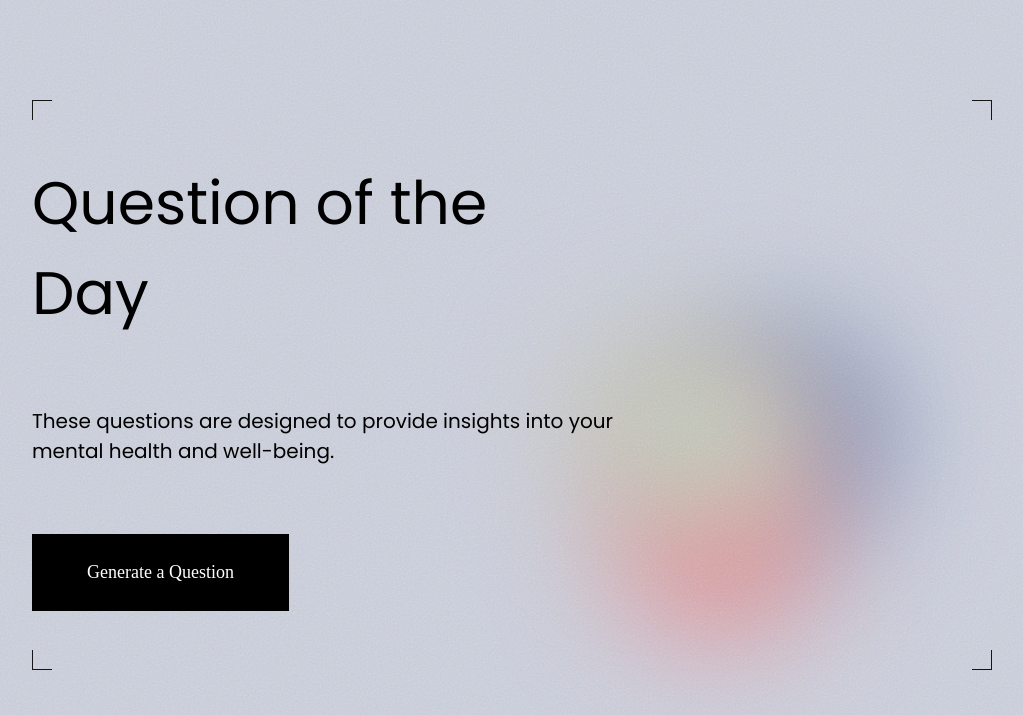
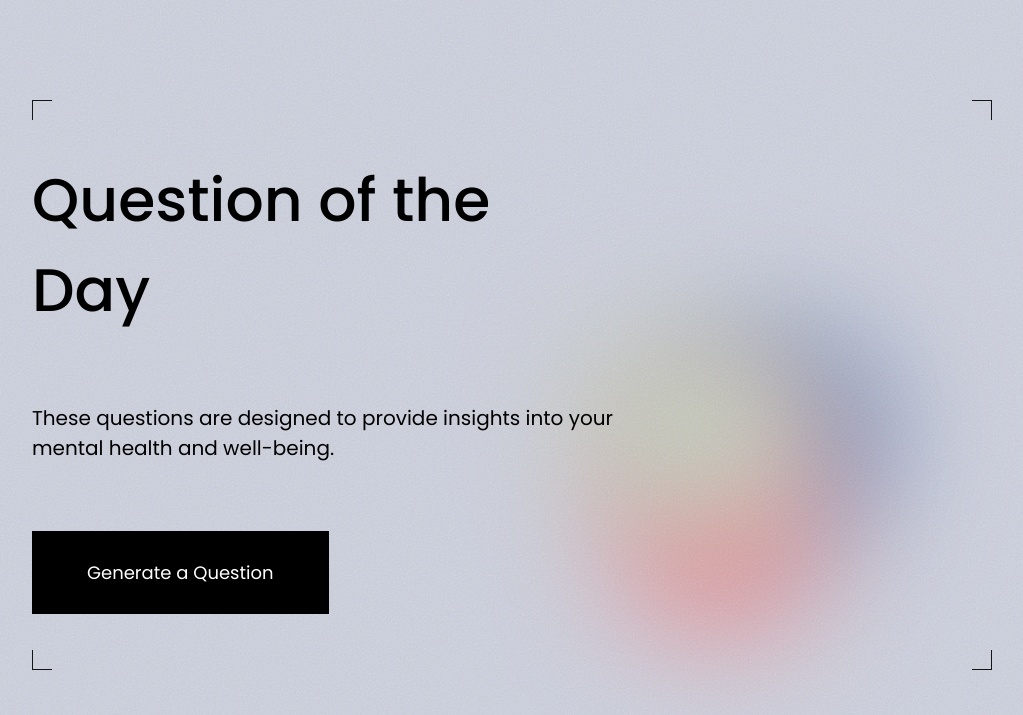
Before and after one commit to vladazachem/Codecademy_Question-of-the-Day, a plain HTML site: page index.html in a window 1280 px wide. Shown: the whole page, without its empty margins (128-1151 px from the left). Drawn offline with Linux system fonts and the light colour scheme.

Commit message:
Update style.css

```diff
--- a/style.css
+++ b/style.css
@@ -26,7 +26,7 @@ body {
 
 h1 {
   font-size: 60px;
-  font-weight: normal;
+  font-weight: 500;
   margin: 0;
 }
 
@@ -41,6 +41,10 @@ p {
 a {
   text-decoration: none;
   color: inherit;
+}
+
+button {
+  font-family: "Poppins";
 }
 
 body::before,
@@ -178,7 +182,7 @@ body::before {
   background-color: black;
   border: 1px solid #000000;
   color: var(--text-light);
-  font-family: "Recoleta";
+  font-family: "Poppins";
 }
 
 .button:hover {
```
